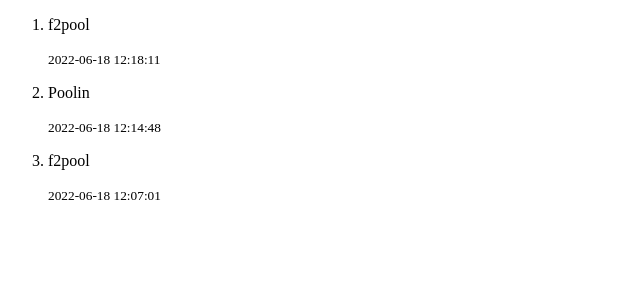
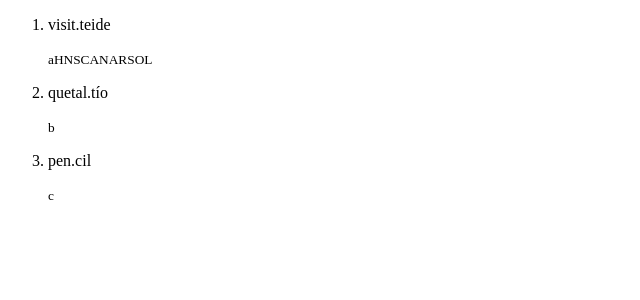
Before and after one commit to miguelgargallo/miguelgargallo_bootcamp_fullstack_react_0012_tablas, a React (Create React App) app: page / in a window 1280 px wide. Shown: the top 300 px of the page, without its empty margins (0-640 px from the left). Built offline with nearby package versions, Linux system fonts and the light colour scheme.

Commit message:
categories categories

```diff
--- a/src/App.js
+++ b/src/App.js
@@ -3,21 +3,22 @@
 
 const notes = [
   {
-    id: 124975,
-    content: "f2pool",
-    date: "2022-06-18 12:18:11",
+    id: 1,
+    wallet: "a",
+    domain: "visit.teide",
+    important: true,
+    currencies: ["HNS", "CANAR", "SOL"]
+  },
+  {
+    id: 2,
+    wallet: "b",
+    domain: "quetal.tío",
     important: true
   },
   {
-    id: 124974,
-    content: "Poolin",
-    date: "2022-06-18 12:14:48",
-    important: true
-  },
-  {
-    id: 124973,
-    content: "f2pool",
-    date: "2022-06-18 12:07:01",
+    id: 3,
+    wallet: "c",
+    domain: "pen.cil",
     important: true
   }
 ];
--- a/src/Note.js
+++ b/src/Note.js
@@ -1,16 +1,15 @@
 export const Melo = (props) => {
-  console.log({ props });
-
-  const { content, date } = props;
+  const { currencies = [], domain, wallet } = props;
 
   return (
     <li>
-      <p>{content}</p>
+      <p>{domain}</p>
       <small>
-        <time>{date}</time>
+        <time>{wallet}</time>
       </small>
+      {currencies.map((currency) => (
+        <small key={currency}>{currency}</small>
+      ))}
     </li>
   );
 };
-
-export const getNumber = () => 2;
```
